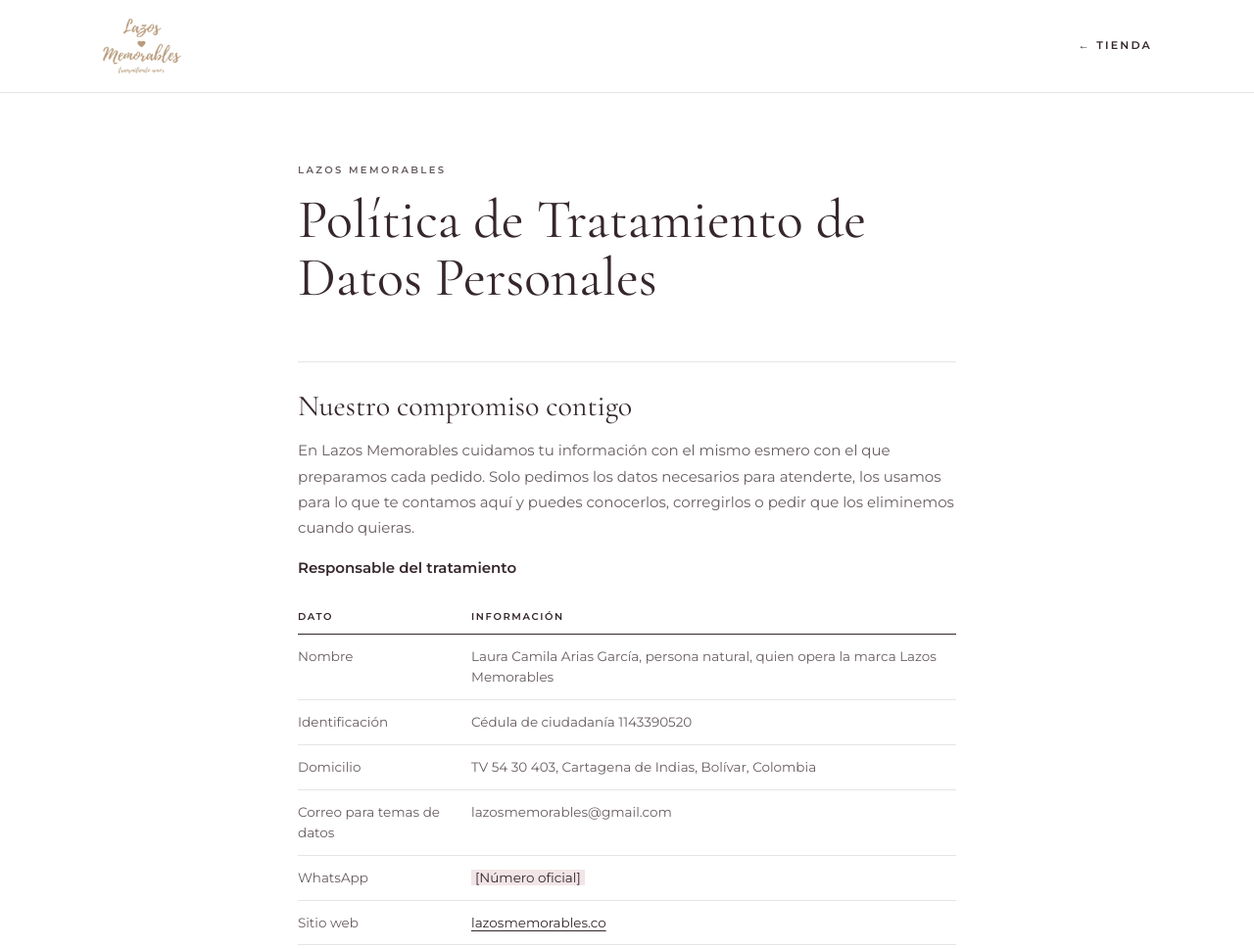
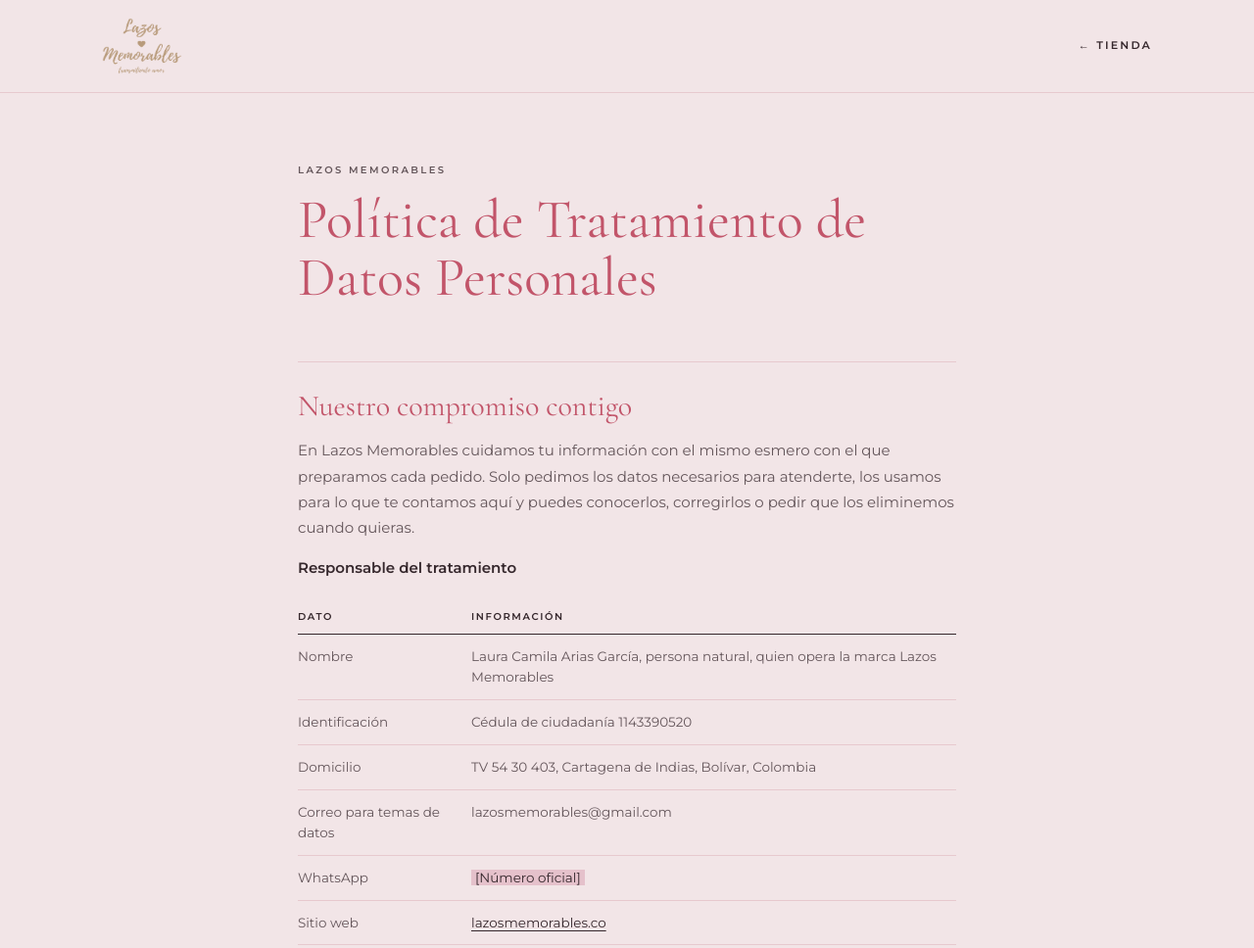
Before and after one commit to lazosmemorables/lazosmemorables.co, a plain HTML site: page privacidad/index.html in a window 1280 px wide. Shown: the top 968 px of the page at 98% size. Drawn offline with nearby package versions, Linux system fonts and the light colour scheme.

Commit message:
Update index.html

```diff
--- a/privacidad/index.html
+++ b/privacidad/index.html
@@ -12,26 +12,26 @@
   <link href="https://fonts.googleapis.com/css2?family=Cormorant+Garamond:ital,wght@0,400;0,500;1,400&family=Montserrat:wght@400;500;600&display=swap" rel="stylesheet">
   <style>
     :root { --oro:#B89B7B; --marfil:#F5F1E9; --marfil-suave:#FBF8F3; --cacao:#35272C; --rosa-claro:#F2E5E7;
-      --texto-suave:rgba(53,39,44,.75); --linea:rgba(53,39,44,.12);
+      --texto-suave:rgba(53,39,44,.75); --linea:rgba(193,100,120,.22);
       --serif:'Cormorant Garamond',Georgia,serif; --sans:'Montserrat',Arial,sans-serif; }
     * { box-sizing:border-box; }
-    body { margin:0; background:#fff; color:var(--cacao); font-family:var(--sans); font-size:15px; line-height:1.75; -webkit-font-smoothing:antialiased; }
+    body { margin:0; background:#F2E5E7; color:var(--cacao); font-family:var(--sans); font-size:15px; line-height:1.75; -webkit-font-smoothing:antialiased; }
     header { border-bottom:1px solid var(--linea); }
     .barra { max-width:1120px; margin:0 auto; padding:18px 24px; display:flex; align-items:center; justify-content:space-between; }
     .barra img { height:58px; width:auto; display:block; }
     .barra a.volver { font-size:11px; font-weight:600; letter-spacing:.2em; text-transform:uppercase; color:var(--cacao); text-decoration:none; }
     main { max-width:720px; margin:0 auto; padding:64px 24px 96px; }
     .rotulo { font-size:10px; font-weight:600; letter-spacing:.24em; text-transform:uppercase; color:var(--texto-suave); }
-    h1 { font-family:var(--serif); font-weight:400; font-size:clamp(38px,5vw,56px); line-height:1.05; margin:10px 0 40px; }
-    h2 { font-family:var(--serif); font-weight:400; font-size:30px; line-height:1.15; margin:56px 0 14px; padding-top:28px; border-top:1px solid var(--linea); }
+    h1 { color:#C2556A; font-family:var(--serif); font-weight:400; font-size:clamp(38px,5vw,56px); line-height:1.05; margin:10px 0 40px; }
+    h2 { color:#C2556A; font-family:var(--serif); font-weight:400; font-size:30px; line-height:1.15; margin:56px 0 14px; padding-top:28px; border-top:1px solid var(--linea); }
     p, li { color:var(--texto-suave); }
     strong { color:var(--cacao); font-weight:600; }
     a { color:var(--cacao); text-underline-offset:3px; }
     table { width:100%; border-collapse:collapse; margin:18px 0 24px; font-size:13.5px; line-height:1.55; }
     th { text-align:left; font-size:10px; font-weight:600; letter-spacing:.16em; text-transform:uppercase; padding:10px 12px 10px 0; border-bottom:1px solid var(--cacao); }
     td { padding:12px 12px 12px 0; border-bottom:1px solid var(--linea); vertical-align:top; color:var(--texto-suave); }
-    .pendiente { background:var(--rosa-claro); color:var(--cacao); padding:0 4px; }
-    footer { background:var(--marfil); padding:32px 24px; text-align:center; font-size:12px; color:var(--texto-suave); }
+    .pendiente { background:#E5C1CB; color:var(--cacao); padding:0 4px; }
+    footer { background:#F2E5E7; border-top:1px solid var(--linea); padding:32px 24px; text-align:center; font-size:12px; color:var(--texto-suave); }
     @media (max-width:640px) { table, thead, tbody, tr, th, td { display:block; } thead { display:none; } tr { border-bottom:1px solid var(--linea); padding:10px 0; } td { border:0; padding:2px 0; } td:first-child { color:var(--cacao); font-weight:500; } }
   </style>
 </head>
```
